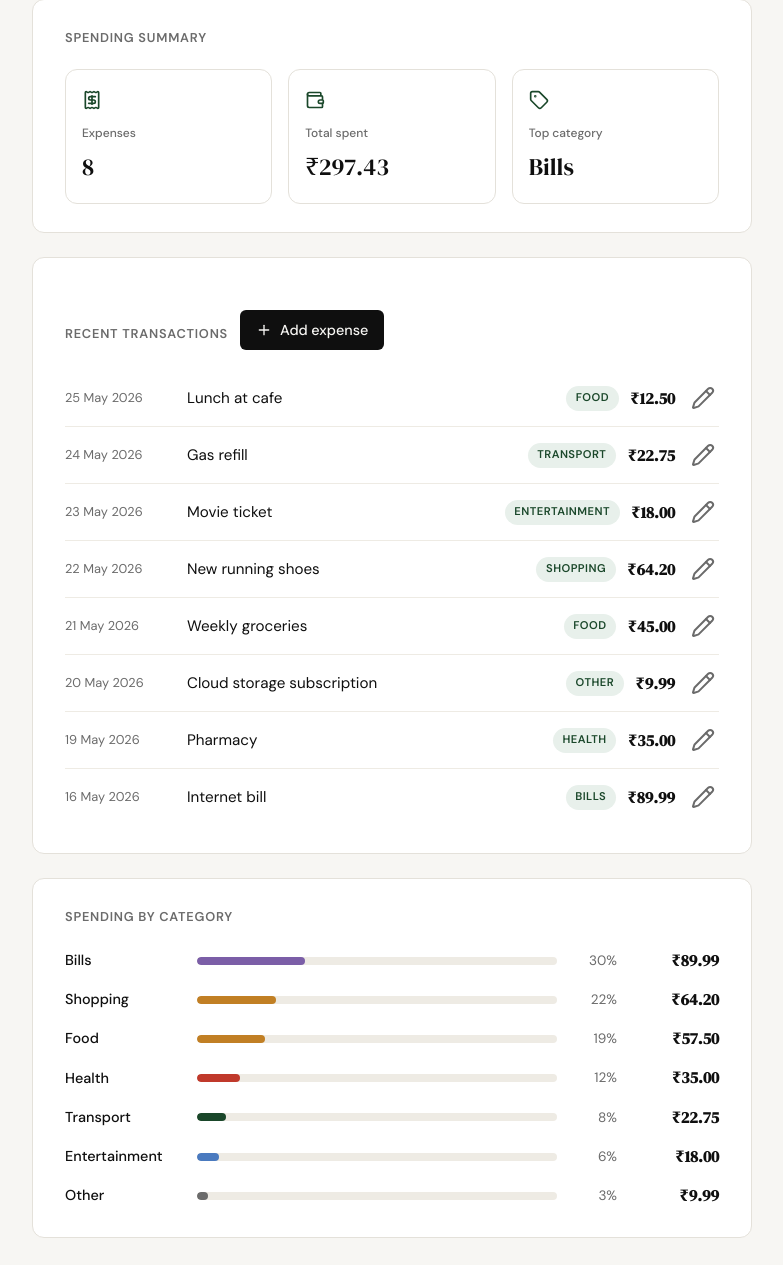
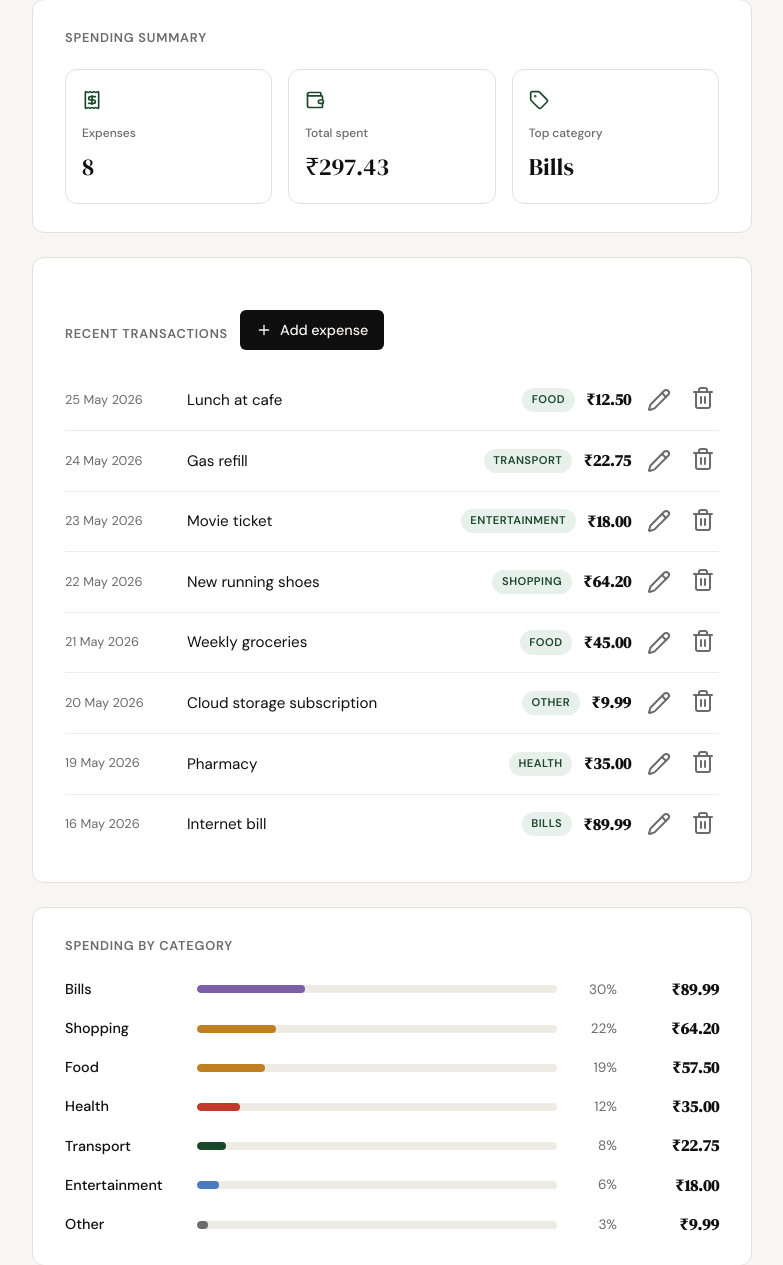
Before and after one commit to pulkit-1110/spendly, a Flask app: page /profile in a window 1280 px wide. Shown: the part 674-1939 px from the top of the page, without its empty margins (248-1031 px from the left). Run offline with Flask 3, Linux system fonts and the light colour scheme; a user stored in the database is signed in; data comes from the database, SQL or seed files in the repository.

Commit message:
add delete expense feature

```diff
--- a/app.py
+++ b/app.py
@@ -20,6 +20,7 @@ from database.queries import (
     insert_expense,
     get_expense_by_id,
     update_expense,
+    delete_expense as delete_expense_query,
 )
 
 
@@ -350,9 +351,18 @@ def edit_expense(id):
     )
 
 
-@app.route("/expenses/<int:id>/delete")
+@app.route("/expenses/<int:id>/delete", methods=["POST"])
 def delete_expense(id):
-    return "Delete expense — coming in Step 9"
+    user_id = session.get("user_id")
+    if not user_id:
+        return redirect(url_for("login"))
+
+    expense = get_expense_by_id(id)
+    if expense is None or expense["user_id"] != user_id:
+        abort(404)
+
+    delete_expense_query(id, user_id)
+    return redirect(url_for("profile"))
 
 
 if __name__ == "__main__":
--- a/database/queries.py
+++ b/database/queries.py
@@ -190,3 +190,17 @@ def update_expense(expense_id, user_id, amount, category, date, description):
         return cur.rowcount
     finally:
         conn.close()
+
+
+def delete_expense(expense_id, user_id):
+    """Delete an expense owned by user_id. Returns the number of rows deleted."""
+    conn = get_db()
+    try:
+        cur = conn.execute(
+            "DELETE FROM expenses WHERE id = ? AND user_id = ?",
+            (expense_id, user_id),
+        )
+        conn.commit()
+        return cur.rowcount
+    finally:
+        conn.close()
--- a/static/css/style.css
+++ b/static/css/style.css
@@ -967,7 +967,7 @@ a { color: inherit; text-decoration: none; }
 
 .profile-tx-row {
     display: grid;
-    grid-template-columns: 110px 1fr auto auto auto;
+    grid-template-columns: 110px 1fr auto auto auto auto;
     gap: 0.75rem;
     align-items: center;
     padding: 0.75rem 0;
@@ -1028,6 +1028,30 @@ a { color: inherit; text-decoration: none; }
 }
 
 .profile-tx-edit i {
+    width: 16px;
+    height: 16px;
+}
+
+.profile-tx-delete {
+    display: inline-flex;
+    align-items: center;
+    justify-content: center;
+    width: 32px;
+    height: 32px;
+    border-radius: 8px;
+    background: transparent;
+    border: none;
+    color: var(--ink-muted);
+    cursor: pointer;
+    transition: background 0.15s ease, color 0.15s ease;
+}
+
+.profile-tx-delete:hover {
+    background: var(--danger-light);
+    color: var(--danger);
+}
+
+.profile-tx-delete i {
     width: 16px;
     height: 16px;
 }
--- a/templates/profile.html
+++ b/templates/profile.html
@@ -121,6 +121,14 @@
                             <a class="profile-tx-edit" href="{{ url_for('edit_expense', id=tx.id) }}" aria-label="Edit expense">
                                 <i data-lucide="pencil"></i>
                             </a>
+                            <form method="POST"
+                                  action="{{ url_for('delete_expense', id=tx.id) }}"
+                                  style="display:inline"
+                                  onsubmit="return confirm('Delete this expense?')">
+                                <button type="submit" class="profile-tx-delete" aria-label="Delete expense">
+                                    <i data-lucide="trash-2"></i>
+                                </button>
+                            </form>
                         </li>
                     {% endfor %}
                 </ul>
```
Also changed, not shown: tests/test_delete_expense.py (added, +106 -0 lines), .claude/specs/09-delete-expense.md (added).
